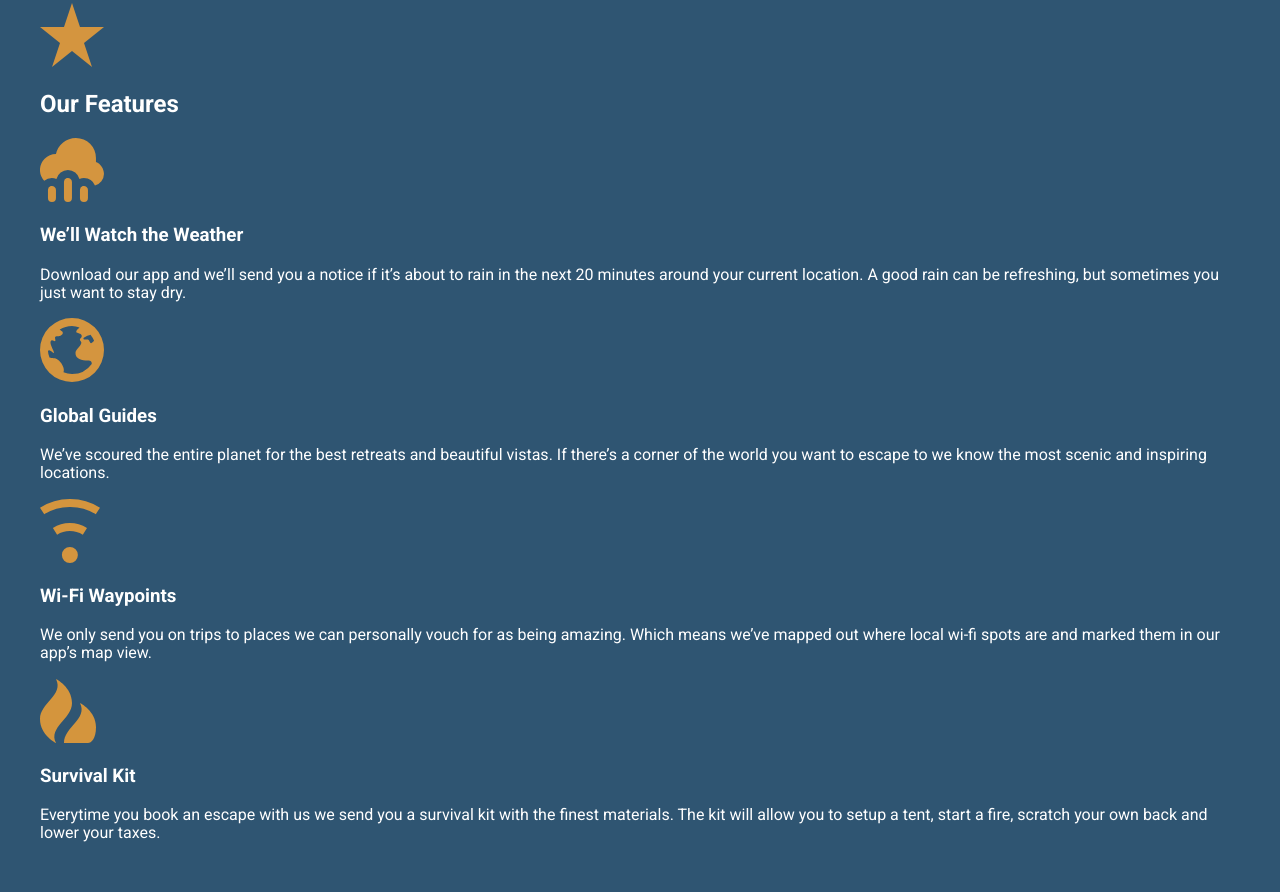
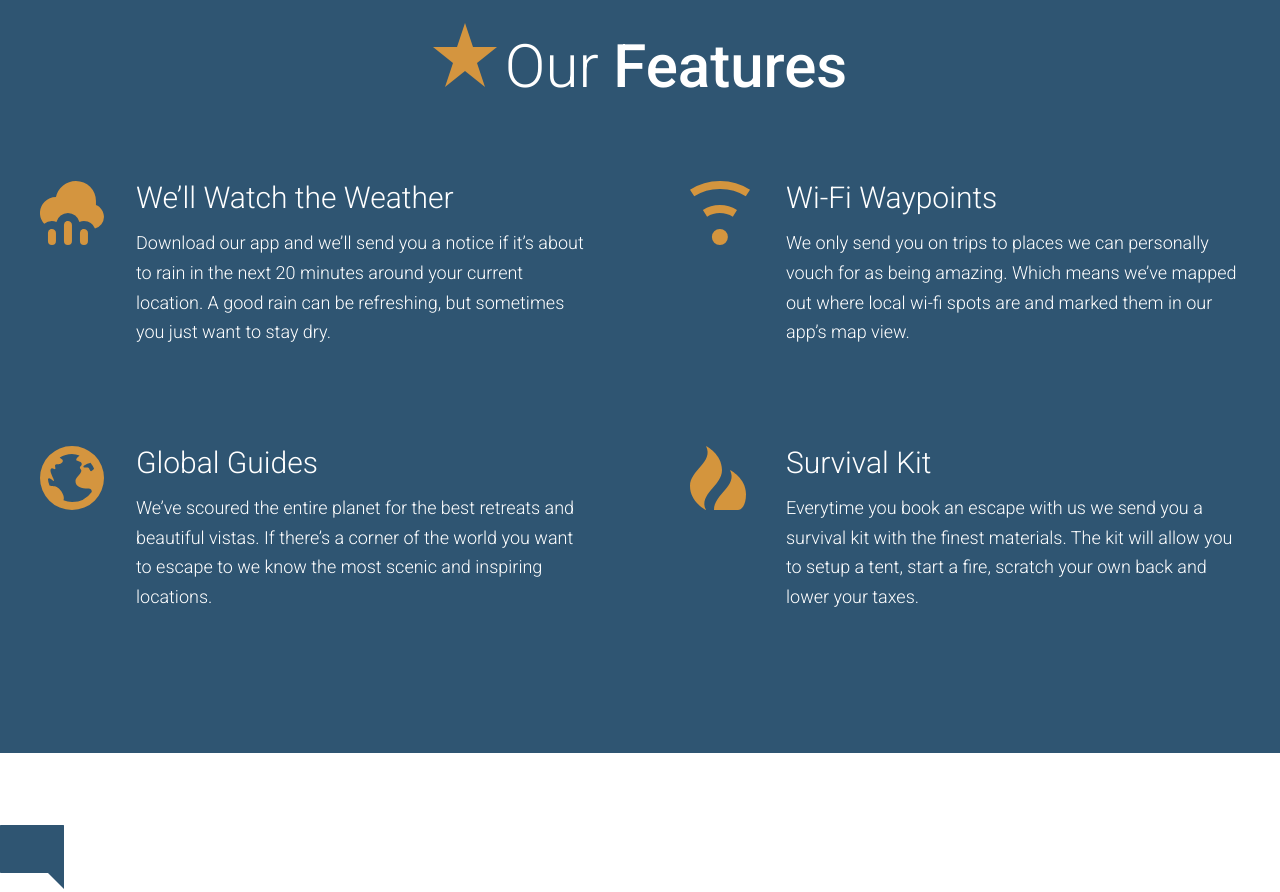
Before and after one commit to vigneshashokan/travel-agency-website, a website: page app/index.html in a window 1280 px wide. Shown: the part 2282-3174 px from the top of the page. Drawn offline with Linux system fonts and the light colour scheme.

Commit message:
completed styling for 'Features' section

```diff
--- /dev/null
+++ b/app/assets/styles/modules/_feature-item.css
@@ -0,0 +1,29 @@
+.feature-item {
+  position: relative;
+  padding-bottom: 2.5rem;
+
+  @mixin atSmall {
+    padding-left: 96px;
+  }
+
+  &__icon {
+    display: block;
+    margin: 0 auto;
+    @mixin atSmall {
+      position: absolute;
+      left:0;
+    }
+  }
+
+  &__title {
+    font-size: 1.6rem;
+    font-weight: 300;
+    margin-bottom: .8rem;
+    text-align: center;
+
+    @mixin atSmall {
+      text-align: left;
+      font-size: 1.875rem;
+    }
+  }
+}
--- a/app/assets/styles/modules/_generic-content-container.css
+++ b/app/assets/styles/modules/_generic-content-container.css
@@ -1,7 +1,8 @@
 .generic-content-container {
   p {
+    font-weight: 300;
     line-height: 1.65;
-    margin: 1.8rem 0;
+    margin: 0 0 1.8rem 0;
 
     @mixin atSmall {
       font-size: 1.125rem;
--- a/app/assets/styles/modules/_rows.css
+++ b/app/assets/styles/modules/_rows.css
@@ -20,6 +20,11 @@
       width:37%;
     }
 
+    &__medium-6 {
+      float:left;
+      width:50%;
+    }
+
     &__medium-8 {
       float:left;
       width:66.67%;
@@ -34,7 +39,15 @@
     margin-right: -65px;
   }
 
+  &--gutter-large {
+    margin-right: -100px;
+  }
+
   &--gutter > div{
     padding-right: 65px;
   }
+
+  &--gutter-large > div{
+    padding-right: 100px;
+  }
 }
--- /dev/null
+++ b/app/assets/styles/modules/_section-title.css
@@ -0,0 +1,27 @@
+.section-title {
+  font-size: 2.55rem;
+  font-weight: 300;
+  text-align: center;
+
+  @mixin atSmall{
+    font-size: 3.75rem;
+  }
+
+  strong {
+    font-weight: 500;
+  }
+
+  &__icon {
+    display: block;
+    margin-right: auto;
+    margin-left: auto;
+    margin-bottom: 0.6rem;
+
+    @mixin atSmall {
+      margin-right: .5rem;
+      margin-left: 0;
+      margin-bottom: 0;
+      display: inline-block;
+    }
+  }
+}
--- a/app/assets/styles/styles.css
+++ b/app/assets/styles/styles.css
@@ -9,3 +9,5 @@
 @import "modules/_headline";
 @import "modules/_rows";
 @import "modules/_generic-content-container";
+@import "modules/_section-title";
+@import "modules/_feature-item";
--- a/app/index.html
+++ b/app/index.html
@@ -67,24 +67,33 @@
 
   <div id="features" class="page-section page-section--blue">
     <div class="wrapper">
-      <img src="assets/images/icons/star.svg">
-      <h2>Our Features</h2>
-
-      <img src="assets/images/icons/rain.svg">
-      <h3>We&rsquo;ll Watch the Weather</h3>
-      <p>Download our app and we&rsquo;ll send you a notice if it&rsquo;s about to rain in the next 20 minutes around your current location. A good rain can be refreshing, but sometimes you just want to stay dry.</p>
-
-      <img src="assets/images/icons/globe.svg">
-      <h3>Global Guides</h3>
-      <p>We&rsquo;ve scoured the entire planet for the best retreats and beautiful vistas. If there&rsquo;s a corner of the world you want to escape to we know the most scenic and inspiring locations.</p>
-
-      <img src="assets/images/icons/wifi.svg">
-      <h3>Wi-Fi Waypoints</h3>
-      <p>We only send you on trips to places we can personally vouch for as being amazing. Which means we&rsquo;ve mapped out where local wi-fi spots are and marked them in our app&rsquo;s map view.</p>
-
-      <img src="assets/images/icons/fire.svg">
-      <h3>Survival Kit</h3>
-      <p>Everytime you book an escape with us we send you a survival kit with the finest materials. The kit will allow you to setup a tent, start a fire, scratch your own back and lower your taxes.</p>
+      <h2 class="section-title"><img class="section-title__icon"src="assets/images/icons/star.svg">Our <strong>Features</strong></h2>
+      <div class="row row--gutter row--gutter-large generic-content-container">
+        <div class="row__medium-6">
+          <div class="feature-item">
+            <img class="feature-item__icon" src="assets/images/icons/rain.svg">
+            <h3 class="feature-item__title">We&rsquo;ll Watch the Weather</h3>
+            <p>Download our app and we&rsquo;ll send you a notice if it&rsquo;s about to rain in the next 20 minutes around your current location. A good rain can be refreshing, but sometimes you just want to stay dry.</p>
+          </div>
+          <div class="feature-item">
+            <img class="feature-item__icon" src="assets/images/icons/globe.svg">
+            <h3 class="feature-item__title">Global Guides</h3>
+            <p>We&rsquo;ve scoured the entire planet for the best retreats and beautiful vistas. If there&rsquo;s a corner of the world you want to escape to we know the most scenic and inspiring locations.</p>
+          </div>
+        </div>
+        <div class="row__medium-6">
+          <div class="feature-item">
+            <img class="feature-item__icon" src="assets/images/icons/wifi.svg">
+            <h3 class="feature-item__title">Wi-Fi Waypoints</h3>
+            <p>We only send you on trips to places we can personally vouch for as being amazing. Which means we&rsquo;ve mapped out where local wi-fi spots are and marked them in our app&rsquo;s map view.</p>
+          </div>
+          <div class="feature-item">
+            <img class="feature-item__icon" src="assets/images/icons/fire.svg">
+            <h3 class="feature-item__title">Survival Kit</h3>
+            <p>Everytime you book an escape with us we send you a survival kit with the finest materials. The kit will allow you to setup a tent, start a fire, scratch your own back and lower your taxes.</p>
+          </div>
+        </div>
+      </div>
   </div>
 </div>
 
--- a/app/temp/styles/styles.css
+++ b/app/temp/styles/styles.css
@@ -687,6 +687,11 @@ a {
     width: 37%;
   }
 
+  .row__medium-6 {
+    float: left;
+    width: 50%;
+  }
+
   .row__medium-8 {
     float: left;
     width: 66.67%;
@@ -701,13 +706,22 @@ a {
   margin-right: -65px;
 }
 
+.row--gutter-large {
+  margin-right: -100px;
+}
+
 .row--gutter > div{
   padding-right: 65px;
 }
 
+.row--gutter-large > div{
+  padding-right: 100px;
+}
+
 .generic-content-container p {
+  font-weight: 300;
   line-height: 1.65;
-  margin: 1.8rem 0;
+  margin: 0 0 1.8rem 0;
 }
 
 @media (min-width:530px) {
@@ -720,3 +734,77 @@ a {
 .generic-content-container p a {
   font-weight: 700;
 }
+
+.section-title {
+  font-size: 2.55rem;
+  font-weight: 300;
+  text-align: center;
+}
+
+@media (min-width:530px) {
+
+  .section-title {
+    font-size: 3.75rem;
+  }
+}
+
+.section-title strong {
+  font-weight: 500;
+}
+
+.section-title__icon {
+  display: block;
+  margin-right: auto;
+  margin-left: auto;
+  margin-bottom: 0.6rem;
+}
+
+@media (min-width:530px) {
+
+  .section-title__icon {
+    margin-right: .5rem;
+    margin-left: 0;
+    margin-bottom: 0;
+    display: inline-block;
+  }
+}
+
+.feature-item {
+  position: relative;
+  padding-bottom: 2.5rem;
+}
+
+@media (min-width:530px) {
+
+  .feature-item {
+    padding-left: 96px;
+  }
+}
+
+.feature-item__icon {
+  display: block;
+  margin: 0 auto;
+}
+
+@media (min-width:530px) {
+
+  .feature-item__icon {
+    position: absolute;
+    left: 0;
+  }
+}
+
+.feature-item__title {
+  font-size: 1.6rem;
+  font-weight: 300;
+  margin-bottom: .8rem;
+  text-align: center;
+}
+
+@media (min-width:530px) {
+
+  .feature-item__title {
+    text-align: left;
+    font-size: 1.875rem;
+  }
+}
```
